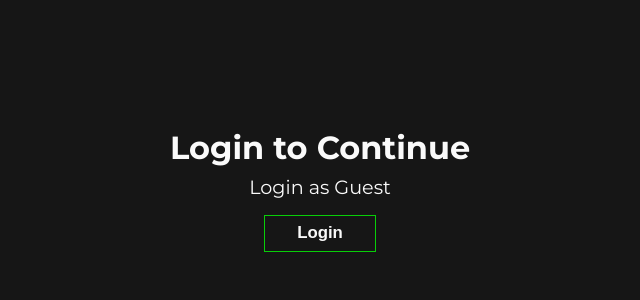
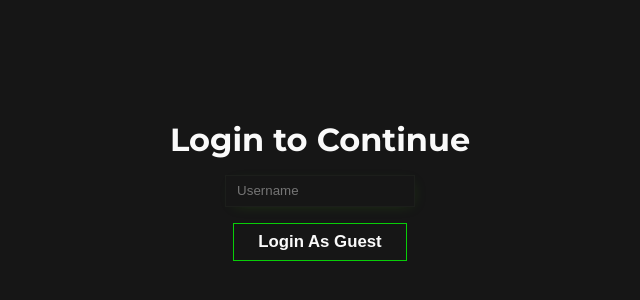
Before and after one commit to Atishay-J/quizzards, a React (Create React App) app: page /login in a window 1280 px wide. Shown: the part 210-510 px from the top of the page, without its empty margins (320-960 px from the left). Built offline with nearby package versions, Linux system fonts and the light colour scheme; no server answers.

Commit message:
Feat: Username

```diff
--- a/src/Components/Pages/Login.tsx
+++ b/src/Components/Pages/Login.tsx
@@ -1,6 +1,7 @@
 import { useAuth } from "../../Context/authContext";
 import { useNavigate } from "react-router-dom";
 import "./login.css";
+import { useState } from "react";
 
 type AUTH = {
   authState: any;
@@ -9,20 +10,37 @@ type AUTH = {
 
 export default function Login() {
   const { authState, authDispatch } = useAuth();
+  const [userName, setUserName] = useState("");
+  const [showUsernameRequired, setShowUsernameRequired] = useState(false);
 
   let navigate = useNavigate();
   authState.isUserLoggedIn && navigate("/categories");
 
+  const handleUserLogin = () => {
+    if (userName) {
+      authDispatch({ type: "LOGIN", payload: { userName } });
+    }
+    setShowUsernameRequired(true);
+  };
+
   return (
     <div className="loginContainer">
       <h1 className="loginHeading">Login to Continue</h1>
-      <p className="loginPara">Login as Guest</p>
+      {showUsernameRequired && (
+        <p className="loginPara">Username is Required</p>
+      )}
 
-      <button
-        className="loginBtn"
-        onClick={() => authDispatch({ type: "LOGIN" })}
-      >
-        Login
+      <input
+        className="usernameInput"
+        type="text"
+        required
+        value={userName}
+        placeholder="Username"
+        onChange={(e) => setUserName(e.target.value)}
+      />
+
+      <button className="loginBtn" onClick={handleUserLogin}>
+        Login As Guest
       </button>
     </div>
   );
--- a/src/Components/Pages/QuizCategories.tsx
+++ b/src/Components/Pages/QuizCategories.tsx
@@ -7,6 +7,7 @@ import "./quizPage.css";
 
 export default function QuizCategories() {
   const quizData: QUIZDATA = useQuizData();
+
   const { quizDispatch } = useQuiz();
 
   useEffect(() => {
--- a/src/Components/Pages/QuizFinish.tsx
+++ b/src/Components/Pages/QuizFinish.tsx
@@ -16,9 +16,13 @@ export default function QuizFinish({ score }: QUIZ_FINISH_PROPS) {
   return (
     <div className="quizFinishContainer">
       <h1 className="quizFinishedHead">Quiz Finished</h1>
-      <h3 className="userScoreText">You Scored : {score}</h3>
+      <h3 className="userScoreText">
+        {localStorage.getItem("userName")}, You Scored : {score}
+      </h3>
 
       <div className="quizReviewContainer">
+        {quizState.userQuizData.length > 0 ? (
+          <div className="quizReviewWrapper">
             <h3 className="reviewHead">Review your answers</h3>
             {quizState.userQuizData.map((data) => {
               let curQuestion = quizState.questions?.find(
@@ -37,6 +41,10 @@ export default function QuizFinish({ score }: QUIZ_FINISH_PROPS) {
               );
             })}
           </div>
+        ) : (
+          <h1>You skipped all questions</h1>
+        )}
+      </div>
       <div className="playAgainContainer">
         <button
           className="playAgainBtn"
--- a/src/Components/Pages/login.css
+++ b/src/Components/Pages/login.css
@@ -11,9 +11,20 @@
   font-size: 1.2rem;
   margin-top: 0.5rem;
 }
+.usernameInput {
+  height: 2rem;
+  margin-top: 1rem;
+  border: none;
+  background: var(--bgColor);
+  box-shadow: 3px 3px 15px -8px rgba(64, 170, 18, 0.349);
+  border: 1px solid rgba(44, 48, 41, 0.308);
+  padding-left: 0.7rem;
+  color: var(--fontCol2);
+}
 .loginBtn {
-  width: 7rem;
-  height: 2.3rem;
+  min-width: 7rem;
+  padding: 0.5rem 1.5rem 0.5rem 1.5rem;
+  /* height: 2.3rem; */
   margin-top: 1rem;
   font-size: 1.05rem;
   font-weight: 700;
--- a/src/Context/authContext.tsx
+++ b/src/Context/authContext.tsx
@@ -10,6 +10,7 @@ const authReducer = (state: any, action: any) => {
   switch (action.type) {
     case "LOGIN":
       localStorage.setItem("isUserLoggedIn", "true");
+      localStorage.setItem("userName", action.payload.userName);
       return { ...state, isUserLoggedIn: true };
 
     case "LOGOUT":
```
Lines whose indentation alone changed are shown as unchanged.
